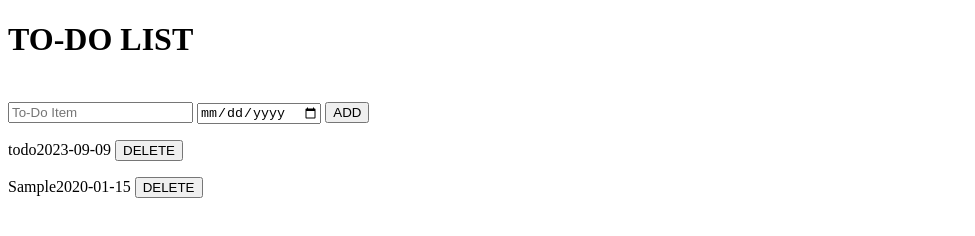
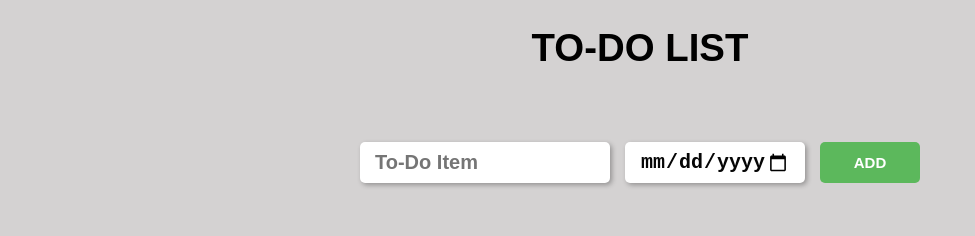
Before and after one commit to Alimyusstore/Todo-List, a plain HTML site: page index.html in a window 1280 px wide. Both pictures are taken after typing "Sample", "2020-01-15" into the empty fields and a click on the button "ADD". Shown: the whole page, without its empty margins (0-975 px from the left). Drawn offline with Linux system fonts and the light colour scheme.

Commit message:
i've added the CSS file to the project and modified the html and JS

```diff
--- a/index.html
+++ b/index.html
@@ -8,11 +8,11 @@
 </head>
 <body>
     <h1>TO-DO LIST</h1>
-    <marquee behavior="scroll" direction="left" scrolldelay="60">BRING CLARITY, PROIRITIZE TASKS AND MANAGE TIME EFFECTIVELY... WRITTEN GOALS ARE EASY TO ACHIEVE</marquee>
+    <marquee behavior="scroll" direction="left" scrolldelay="60">BRINGS CLARITY, PROIRITIZE TASKS AND MANAGE TIME EFFECTIVELY... WRITTEN GOALS ARE EASY TO ACHIEVE</marquee>
 
-    <div>
-        <input type="text" class="todoInput" placeholder="To-Do Item">
-        <input type="date" title="date" class="dueDate">
+    <div class="operation-div">
+        <input type="text" class="todoInput" placeholder="To-Do Item" onkeydown="useEnter(event)">
+        <input type="date" title="date" class="dueDate" onkeydown="useEnter(event)">
         <button onclick="addTodo()">ADD</button>
     </div>
     <div class="result"></div>
--- a/index.js
+++ b/index.js
@@ -21,14 +21,20 @@ function renderTodo() {
     let todo = res[i];
     let {name, dueDateValue} = todo;
      let html = `
-    <p>${name}${dueDateValue}
+        <div class="div">${name}</div>
+        <div class="div">${dueDateValue}</div>
         <button onclick="
         res.splice(${i}, 1);
         renderTodo();
-        " > DELETE</button>
-    </p>`;
+        " > DELETE</button>`;
    todoHtml += html;
-  }
-  result.innerHTML = todoHtml;
+  }sult.innerHTML = todoHtml;
 }
 // addTodo();
+
+
+function useEnter(event){
+    if(event.key === "Enter"){
+     return   addTodo();
+    }
+}
--- a/style.css
+++ b/style.css
@@ -0,0 +1,53 @@
+body{
+    font-family: Arial, Helvetica, sans-serif;
+    background-color: rgb(212, 210, 210);
+    margin: 0 ;
+    padding: 0px;
+    font-size: larger;
+    text-align: center;
+}
+
+.operation-div, .result{
+    display: grid;
+    grid-template-columns: 250px 180px 100px;
+    gap: 15px;
+    justify-content: center;
+    margin-top: 20px;
+}
+.div{
+    background-color: white;
+    font-size: 20px;
+    font-weight: bold;
+    text-transform: uppercase;
+    box-shadow: 2px 2px 2px rgba(0,0,0  0.3);
+    padding-top: 5px;
+    border-radius: 5px;
+}
+.operation-div button, .result button{
+    cursor: pointer;
+    padding: 8px 15px;
+    color: white;
+    background-color: rgb(92, 184, 92);
+    border: 0;
+    border-radius: 5px;
+    font-size: 15px;
+    font-weight: bold;
+}
+
+.operation-div button:hover{
+    background-color: rgb(76, 168, 76);
+}
+.result button{
+    background-color: rgb(220, 11, 11);
+
+}
+input{
+    padding: 8px 15px;
+    color: rgb(6, 6, 6);
+    background-color: rgb(255, 255, 255);
+    border: 0;
+    border-radius: 5px;
+    font-size: 20px;
+    font-weight: bold;
+    box-shadow: 2px 2px 5px rgba(0, 0, 0, 0.3);
+}
```
